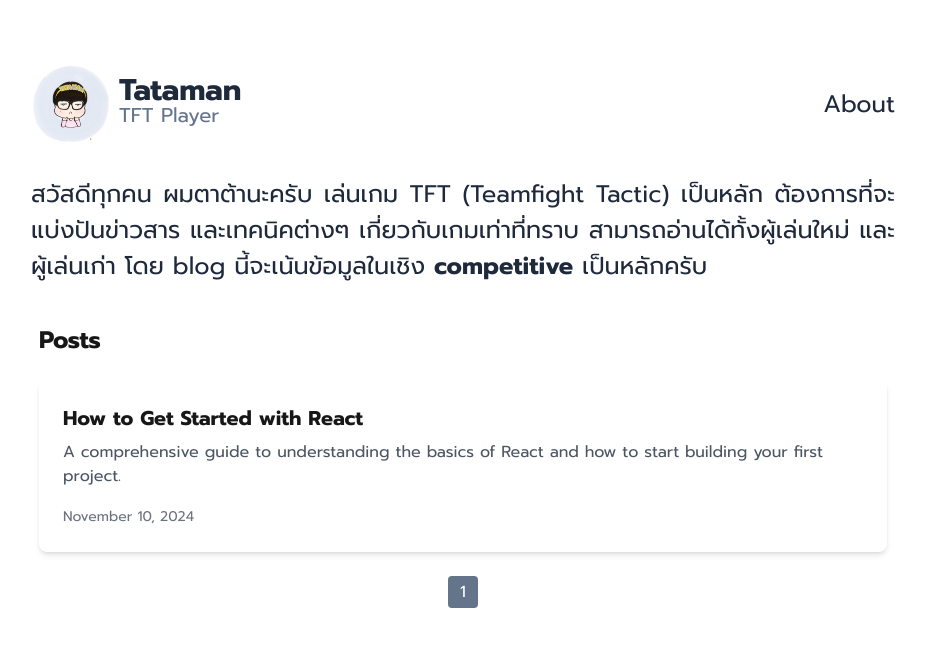
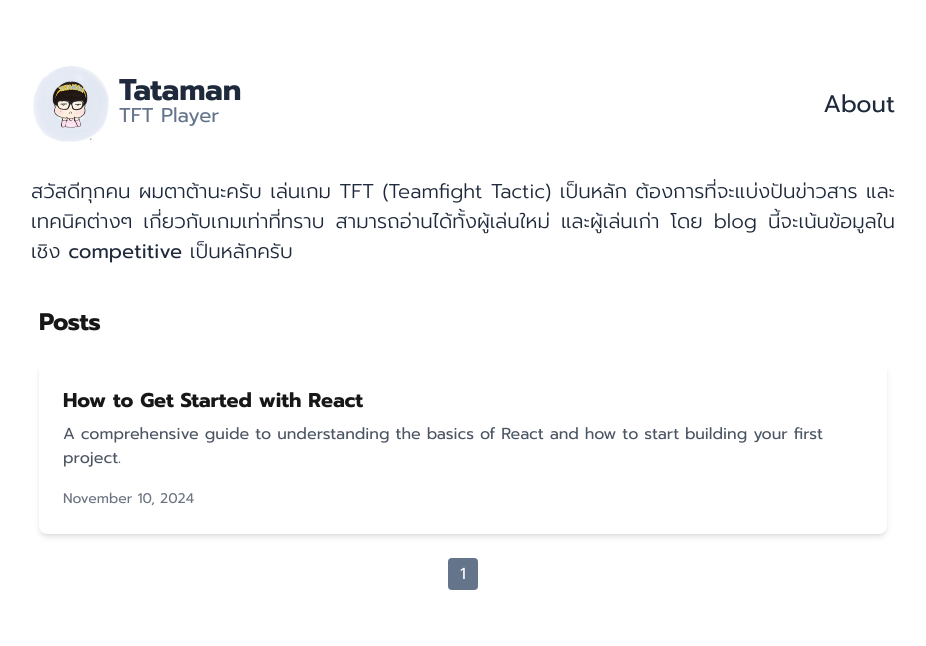
Before and after one commit to PongpolR/tataman-tft, a Next.js app: page / in a window 1280 px wide. Shown: the top 646 px of the page, without its empty margins (177-1103 px from the left). Built offline with nearby package versions, Linux system fonts and the light colour scheme.

Commit message:
fix build error

```diff
--- a/app/components/Header.tsx
+++ b/app/components/Header.tsx
@@ -5,7 +5,6 @@ const Header = () => {
   return (
     <header className="bg-white text-slate-800 pt-12">
       <div className="container mx-auto max-w-[896px] flex justify-between items-center p-4">
-        {/* Logo */}
         <div className="">
           <div className="flex">
             <Image src="/ttm.jpg" alt="" height={80} width={80} />
@@ -33,7 +32,7 @@ const Header = () => {
           </ul>
         </nav>
       </div>
-      <div className="container mx-auto max-w-[896px]  items-center p-4  text-[24px] text-justify">
+      <div className="container mx-auto max-w-[896px]  items-center p-4  text-[20px] text-justify font-light">
         สวัสดีทุกคน ผมตาต้านะครับ เล่นเกม TFT (Teamfight Tactic) เป็นหลัก ต้องการที่จะแบ่งปันข่าวสาร และเทคนิคต่างๆ เกี่ยวกับเกมเท่าที่ทราบ สามารถอ่านได้ทั้งผู้เล่นใหม่ และผู้เล่นเก่า โดย blog นี้จะเน้นข้อมูลในเชิง <b>competitive</b> เป็นหลักครับ
       </div>
     </header>
--- a/app/layout.tsx
+++ b/app/layout.tsx
@@ -1,24 +1,6 @@
 import type { Metadata } from "next";
 import { Prompt } from 'next/font/google';
-import localFont from "next/font/local";
 import "./globals.css";
-
-const geistSans = localFont({
-  src: "./fonts/GeistVF.woff",
-  variable: "--font-geist-sans",
-  weight: "100 900",
-});
-const geistMono = localFont({
-  src: "./fonts/GeistMonoVF.woff",
-  variable: "--font-geist-mono",
-  weight: "100 900",
-});
-
-const chatthai = localFont({
-  src: './fonts/CSChatThai.woff',
-  variable: "--",
-  weight: "100 900",
-});
 
 const prompt = Prompt({
   subsets: ['thai', 'latin'], // Ensure Thai subset is included
```
